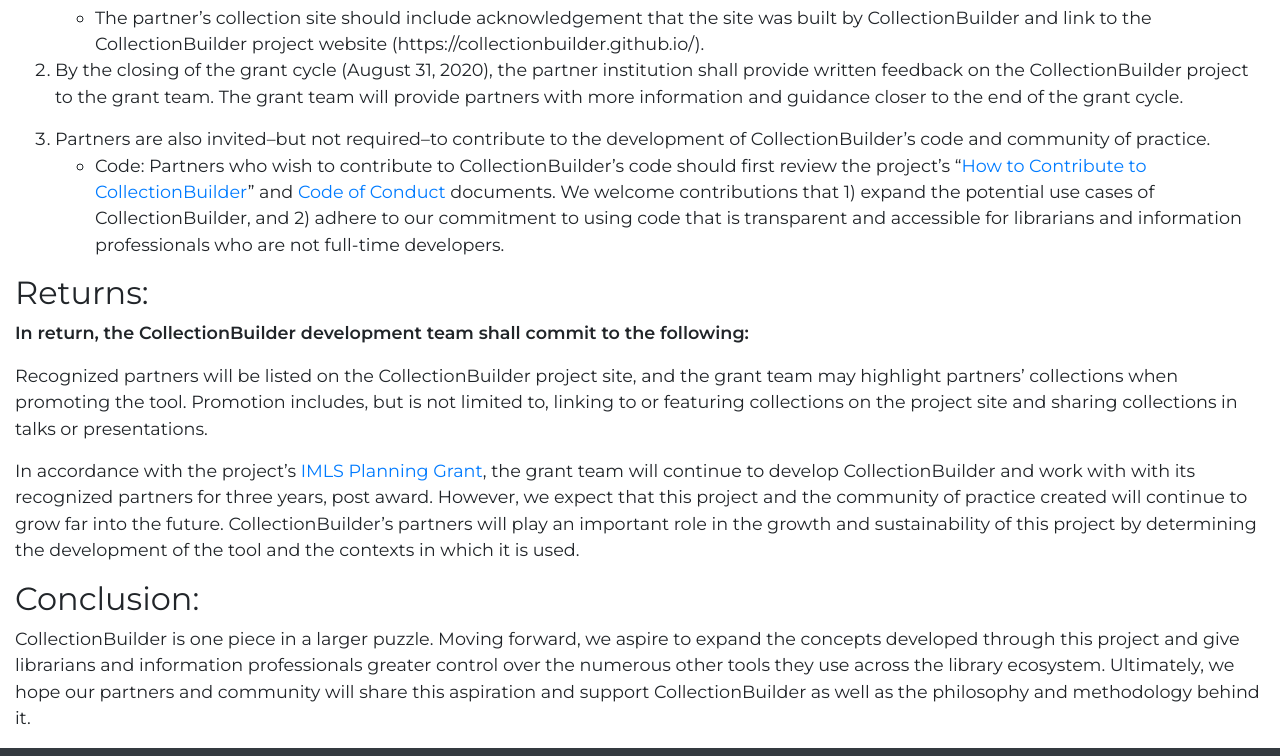
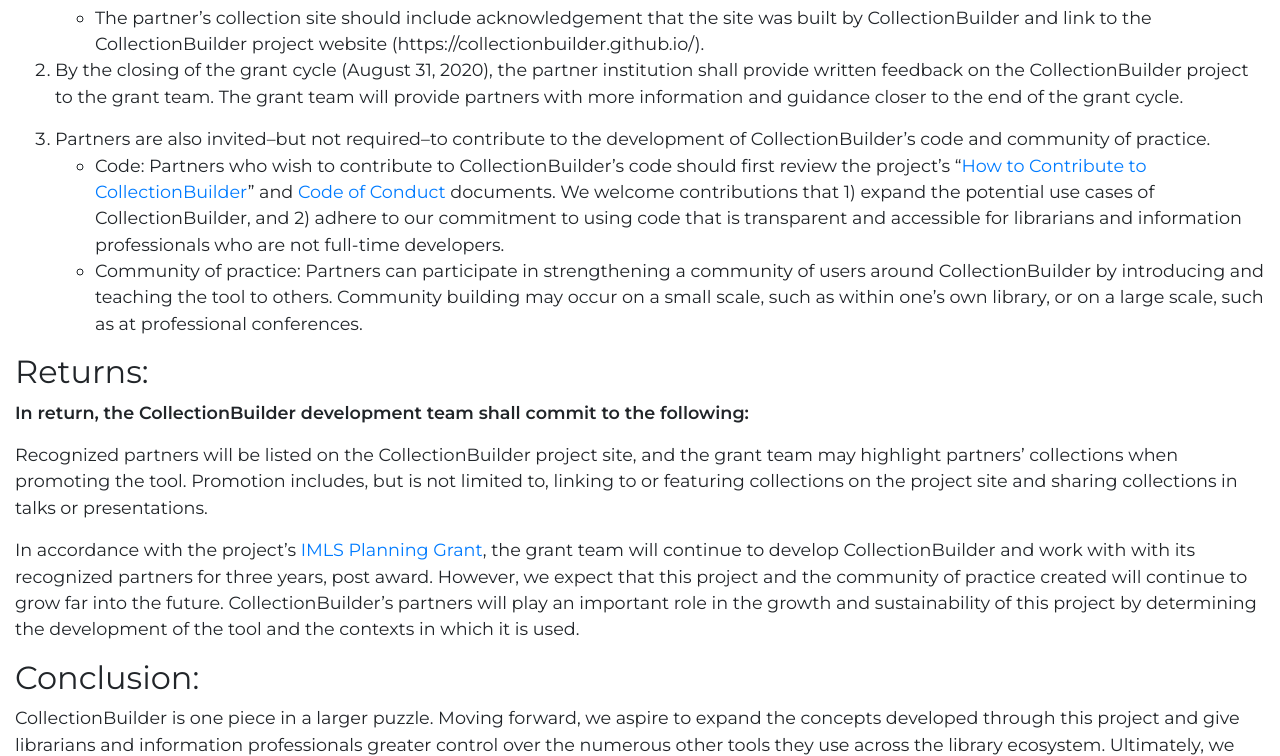
Before and after one commit to CollectionBuilder/collectionbuilder.github.io, a Jekyll site: the page built from PARTNER_AGREEMENT.md, in a window 1280 px wide and 900 px high, scrolled down 310 px, cut to the strip 0-756 px from the top of the window. Built offline with Jekyll 4.4.1, drawn with Linux system fonts in a browser that asks for light colours; our own code applies the rules of GitHub Pages for plain Markdown files; comment, search, counter and statistics services are not loaded.

Commit message:
Add more community info

```diff
--- a/PARTNER_AGREEMENT.md
+++ b/PARTNER_AGREEMENT.md
@@ -11,6 +11,7 @@
 
 3. Partners are also invited--but not required--to contribute to the development of CollectionBuilder’s code and community of practice.
     - Code: Partners who wish to contribute to CollectionBuilder’s code should first review the project’s “[How to Contribute to CollectionBuilder](https://github.com/CollectionBuilder/collectionbuilder.github.io/blob/master/CONTRIBUTING.md)” and [Code of Conduct](https://github.com/CollectionBuilder/collectionbuilder.github.io/blob/master/CODE_OF_CONDUCT.md) documents. We welcome contributions that 1) expand the potential use cases of CollectionBuilder, and 2) adhere to our commitment to using code that is transparent and accessible for librarians and information professionals who are not full-time developers.
+    - Community of practice: Partners can participate in strengthening a community of users around CollectionBuilder by introducing and teaching the tool to others. Community building may occur on a small scale, such as within one’s own library, or on a large scale, such as at professional conferences.
 
 ## Returns:
 
```
